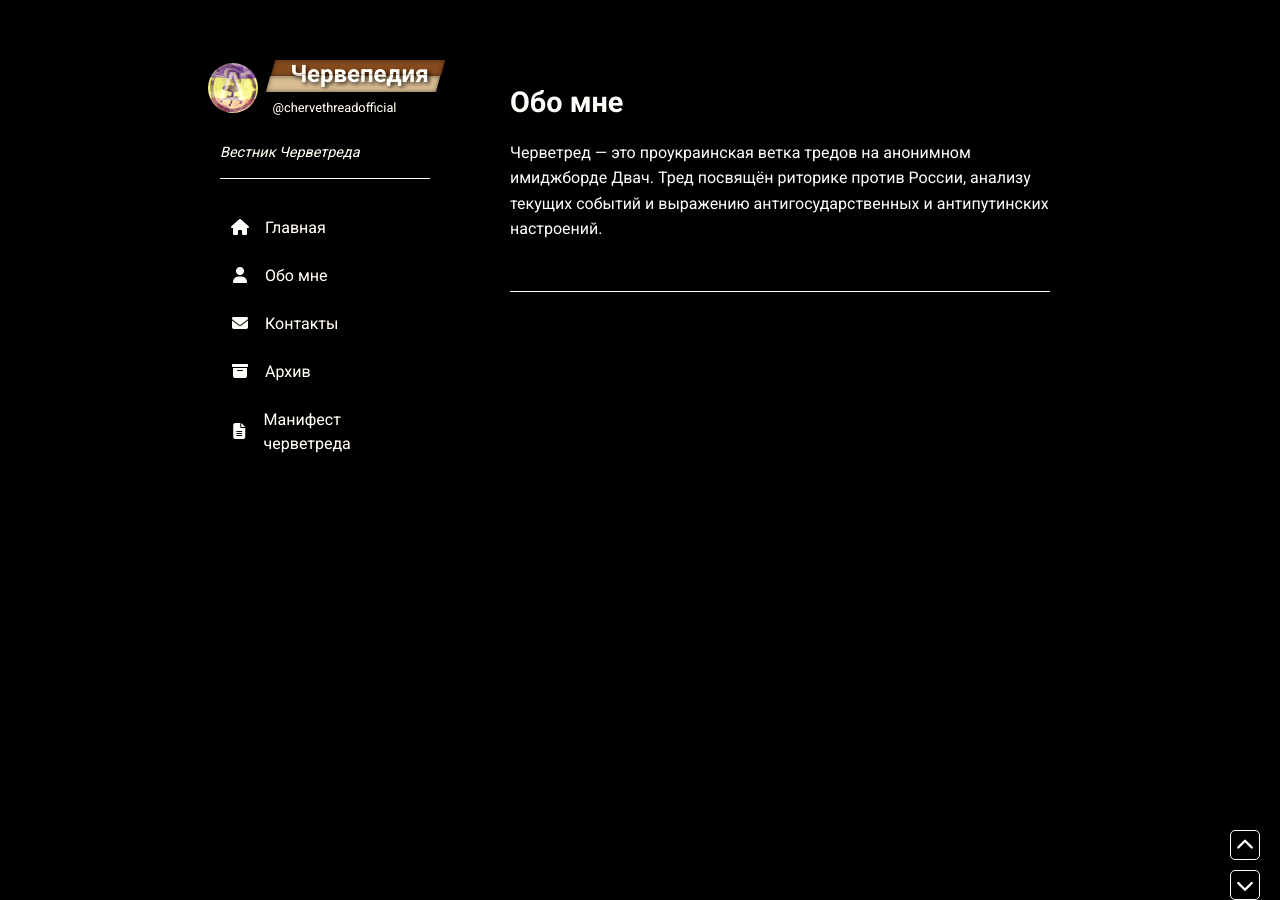
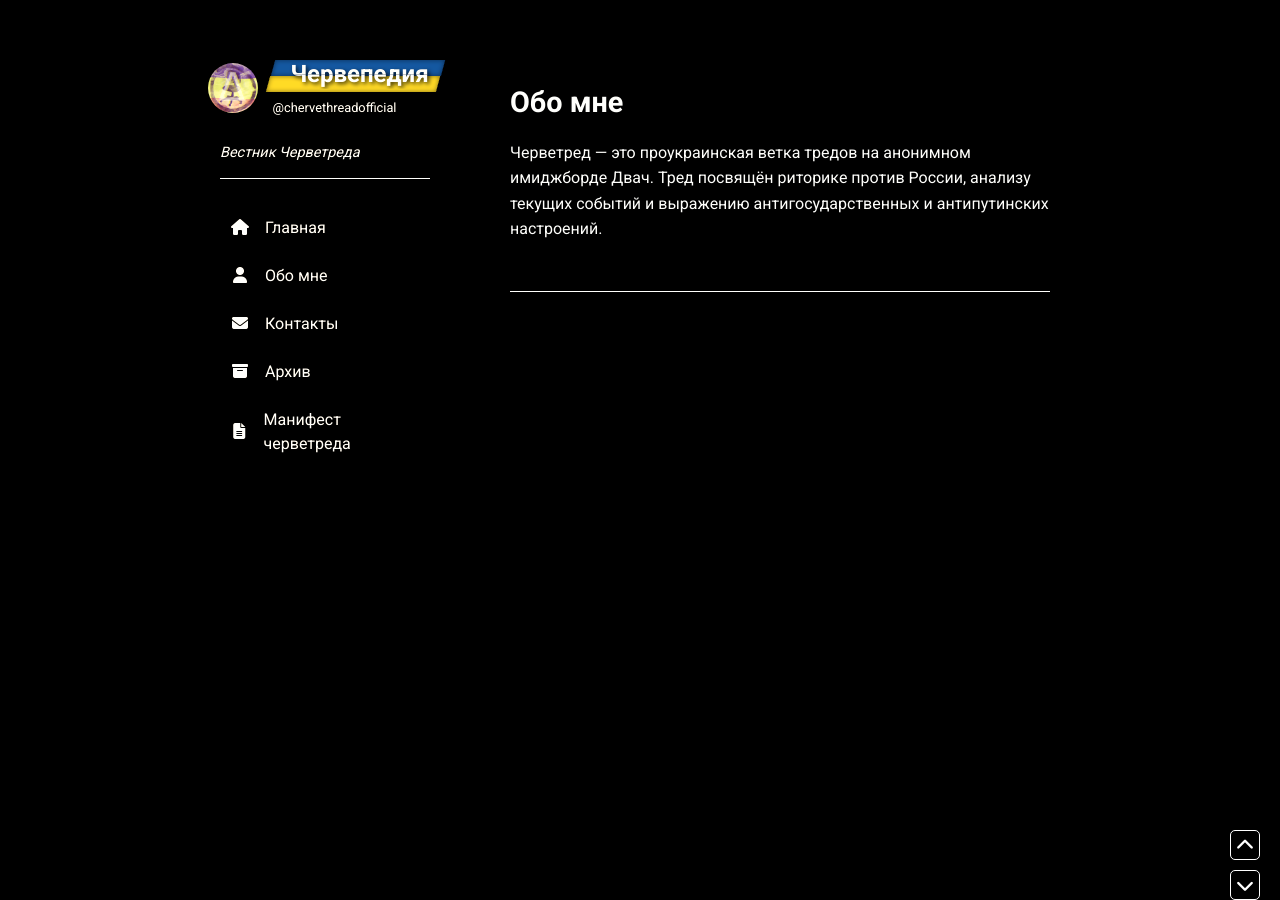
Before and after one commit to chervepediya/chervepediya.github.io, a Jekyll site: the page built from about.md, in a window 1280 px wide and 900 px high. Built offline with Jekyll 4.4.1, drawn with Linux system fonts in a browser that asks for light colours; nearby versions of some CDN libraries; a script that is not in the unit is left out.

Commit message:
Update styles.css

```diff
--- a/assets/css/styles.css
+++ b/assets/css/styles.css
@@ -1,11 +1,11 @@
-/* Sepia applied only to content */
+/* Сепия применяется только к содержимому */
 .content-wrapper {
     filter: sepia(0.2);
 }
 
 body {
-    background-color: #000000; /* Changed to pure black to match the Tumblr layout */
-    color: #FFFFFF; /* Changed to pure white for text to match the light text in the layout */
+    background-color: #000000; /* Changed from #16181C to match the black background of the Tumblr page */
+    color: #FFFFFF; /* Changed from #D8D9DA to white for better contrast on black background */
     font-family: 'Roboto', sans-serif;
     margin: 0;
     padding: 0;
@@ -23,7 +23,7 @@
 }
 
 .sidebar {
-    background-color: #000000; /* Changed to match the body background for consistency */
+    background-color: #000000; /* Changed from #16181C to match the black background of the Tumblr page */
     padding: 20px;
     width: 250px;
     position: sticky;
@@ -72,7 +72,7 @@
     left: 2px;
     width: 100%;
     z-index: 2;
-    color: #FFFFFF; /* Changed to pure white to match the layout's text */
+    color: #FFFFFF; /* Changed from #FFFFFF (already white, but ensuring consistency) */
     text-shadow: 2px 2px 4px rgba(0, 0, 0, 0.8);
 }
 
@@ -96,11 +96,10 @@
     transform: skewX(-15deg);
 }
 
-/* Adjust marker colors to fit the warm, muted aesthetic of the Tumblr layout */
 .sidebar .site-title .marker-blue {
     top: 0;
     height: 50%;
-    background-color: #8B4513; /* A muted brown/tan to match the autumnal tones */
+    background-color: #0057B7; /* Preserved as requested */
     transform: skewX(-15deg);
     box-shadow: inset 0 0 5px rgba(0, 0, 0, 0.5);
 }
@@ -108,13 +107,13 @@
 .sidebar .site-title .marker-yellow {
     top: 50%;
     height: 50%;
-    background-color: #D2B48C; /* A soft tan/beige to match the image tones */
+    background-color: #FFD700; /* Preserved as requested */
     transform: translateX(-5px) skewX(-15deg);
     box-shadow: inset 0 0 5px rgba(0, 0, 0, 0.5);
 }
 
 .sidebar .site-tag {
-    color: #FFFFFF; /* Changed to pure white for consistency with the layout */
+    color: #FFFFFF; /* Changed from #D8D9DA to white for consistency */
     font-size: 0.8rem;
     font-weight: 400;
     text-decoration: none;
@@ -123,12 +122,12 @@
 }
 
 .sidebar .site-tag:hover {
-    background: linear-gradient(45deg, rgba(245, 245, 245, 0.5), rgba(200, 200, 200, 0.5)); /* Light gradient for hover, matching light tones */
+    background: linear-gradient(45deg, rgba(200, 200, 200, 0.5), rgba(150, 150, 150, 0.5));
 }
 
 .sidebar .site-description {
     margin: 25px 0 25px 0;
-    color: #FFFFFF; /* Changed to pure white */
+    color: #FFFFFF; /* Changed from #D8D9DA to white for consistency */
     font-size: 0.9rem;
     font-style: italic;
     padding-bottom: 15px;
@@ -143,7 +142,7 @@
     left: 0;
     width: 100%;
     height: 1px;
-    background-color: #FFFFFF; /* Changed to white for the underline */
+    background-color: #FFFFFF; /* Changed from #D8D9DA to white for consistency */
 }
 
 .sidebar nav {
@@ -154,7 +153,7 @@
 }
 
 .nav-link {
-    color: #FFFFFF; /* Changed to pure white */
+    color: #FFFFFF; /* Changed from #D8D9DA to white for consistency */
     text-decoration: none;
     padding: 12px 10px;
     transition: transform 0.3s ease;
@@ -178,7 +177,7 @@
 /* Мобильная шапка */
 .mobile-header {
     display: none;
-    background-color: #000000; /* Changed to black */
+    background-color: #000000; /* Changed from #16181C to match the black background of the Tumblr page */
     position: fixed;
     top: 0;
     left: 0;
@@ -209,13 +208,13 @@
 .mobile-header .site-title {
     font-size: 1.2rem;
     padding: 2px 6px;
-    color: #FFFFFF; /* Changed to white */
+    color: #FFFFFF; /* Changed to white for consistency */
 }
 
 .menu-toggle {
     background: none;
     border: none;
-    color: #FFFFFF; /* Changed to white */
+    color: #FFFFFF; /* Changed from #D8D9DA to white for consistency */
     font-size: 1.5rem;
     cursor: pointer;
 }
@@ -227,7 +226,7 @@
     left: 0;
     width: 250px;
     height: calc(100vh - 60px);
-    background-color: #000000; /* Changed to black */
+    background-color: #000000; /* Changed from #16181C to match the black background of the Tumblr page */
     padding: 20px;
     flex-direction: column;
     box-shadow: 4px 0 10px rgba(0, 0, 0, 0.3);
@@ -264,11 +263,11 @@
     transform: translateX(-50%);
     width: var(--underline-width, 100%);
     height: 1px;
-    background-color: #FFFFFF; /* Changed to white */
+    background-color: #FFFFFF; /* Changed from #D8D9DA to white for consistency */
 }
 
 .post h2 {
-    color: #FFFFFF; /* Changed to white for headings */
+    color: #FFFFFF; /* Changed from #E8ECEF to white for consistency */
     font-size: 1.8rem;
     font-weight: 700;
     margin-bottom: 20px;
@@ -322,7 +321,7 @@
     margin-bottom: 20px;
     margin-top: 10px;
     font-size: 1rem;
-    color: #FFFFFF; /* Changed to white for paragraph text */
+    color: #FFFFFF; /* Changed to white for consistency */
 }
 
 .post-footer {
@@ -333,13 +332,13 @@
 }
 
 .read-more {
-    background-color: #000000; /* Changed to black */
-    color: #FFFFFF; /* Changed to white */
+    background-color: #000000; /* Changed from #16181C to match the black background of the Tumblr page */
+    color: #FFFFFF; /* Changed from #D8D9DA to white for consistency */
     padding: 5px 10px;
     border-radius: 5px;
     font-size: 0.9rem;
     transition: transform 0.3s ease;
-    border: 1px solid #FFFFFF; /* Changed to white border */
+    border: 1px solid #FFFFFF; /* Changed from #D8D9DA to white for consistency */
     text-decoration: none;
 }
 
@@ -348,7 +347,7 @@
 }
 
 .post-date {
-    color: #FFFFFF; /* Changed to white */
+    color: #FFFFFF; /* Changed from #D8D9DA to white for consistency */
     font-size: 0.9rem;
 }
 
@@ -371,7 +370,7 @@
 
 .pagination a,
 .pagination span {
-    color: #FFFFFF; /* Changed to white */
+    color: #FFFFFF; /* Changed from #D8D9DA to white for consistency */
     padding: 8px 12px;
     text-decoration: none;
     margin: 0 10px;
@@ -379,15 +378,15 @@
 }
 
 .pagination a {
-    background-color: #000000; /* Changed to black */
+    background-color: #000000; /* Changed from #16181C to match the black background of the Tumblr page */
     border-radius: 5px;
     width: 30px;
     height: 30px;
     display: flex;
     align-items: center;
     justify-content: center;
-    color: #FFFFFF; /* Changed to white */
-    border: 1px solid #FFFFFF; /* Changed to white border */
+    color: #FFFFFF; /* Changed from #D8D9DA to white for consistency */
+    border: 1px solid #FFFFFF; /* Changed from #D8D9DA to white for consistency */
     font-size: 18px;
 }
 
@@ -396,7 +395,7 @@
 }
 
 .pagination .current {
-    color: #FFFFFF; /* Changed to white, as it’s the primary text color */
+    color: #FFFFFF; /* Changed from #E8ECEF to white for consistency */
     font-weight: bold;
 }
 
@@ -415,11 +414,11 @@
     transform: translateX(-50%);
     width: var(--underline-width, 100%);
     height: 1px;
-    background-color: #FFFFFF; /* Changed to white */
+    background-color: #FFFFFF; /* Changed from #D8D9DA to white for consistency */
 }
 
 .about h2 {
-    color: #FFFFFF; /* Changed to white */
+    color: #FFFFFF; /* Changed from #E8ECEF to white for consistency */
     font-size: 1.8rem;
     font-weight: 700;
     margin-bottom: 20px;
@@ -429,14 +428,14 @@
     line-height: 1.6;
     margin-bottom: 20px;
     font-size: 1rem;
-    color: #FFFFFF; /* Changed to white */
+    color: #FFFFFF; /* Changed to white for consistency */
 }
 
 footer {
-    background-color: #FFFFFF; /* Changed to white for contrast, matching the light text areas */
+    background-color: #FFFFFF; /* Changed from #D8D9DA to white for contrast with black body */
     padding: 20px;
     text-align: center;
-    color: #000000; /* Changed to black for text in footer */
+    color: #000000; /* Changed from #16181C to black for contrast with white footer */
     margin-top: 40px;
     margin-bottom: 80px; /* Увеличен для кнопок */
     position: relative;
@@ -444,7 +443,7 @@
 }
 
 footer a {
-    color: #000000; /* Changed to black */
+    color: #000000; /* Changed from #16181C to black for consistency */
     margin: 0 10px;
     transition: background 0.3s ease;
 }
@@ -456,8 +455,8 @@
 .scroll-btn {
     position: fixed;
     right: 20px;
-    background-color: #000000; /* Changed to black */
-    color: #FFFFFF; /* Changed to white */
+    background-color: #000000; /* Changed from #16181C to match the black background of the Tumblr page */
+    color: #FFFFFF; /* Changed from #D8D9DA to white for consistency */
     width: 30px;
     height: 30px;
     display: flex;
@@ -467,7 +466,7 @@
     cursor: pointer;
     border-radius: 5px;
     transition: transform 0.3s ease;
-    border: 1px solid #FFFFFF; /* Changed to white border */
+    border: 1px solid #FFFFFF; /* Changed from #D8D9DA to white for consistency */
     z-index: 1000;
 }
 
@@ -490,7 +489,7 @@
     left: 0;
     width: 100%;
     height: 100%;
-    background-color: rgba(0, 0, 0, 0.8); /* Changed to pure black with opacity */
+    background-color: rgba(0, 0, 0, 0.8); /* Changed to match the black background opacity */
     z-index: 1000;
     justify-content: center;
     align-items: center;
@@ -499,7 +498,7 @@
 .image-modal img {
     max-width: 90%;
     max-height: 90%;
-    border: 2px solid #FFFFFF; /* Changed to white border */
+    border: 2px solid #FFFFFF; /* Changed from #D8D9DA to white for consistency */
     border-radius: 10px;
 }
 
```
